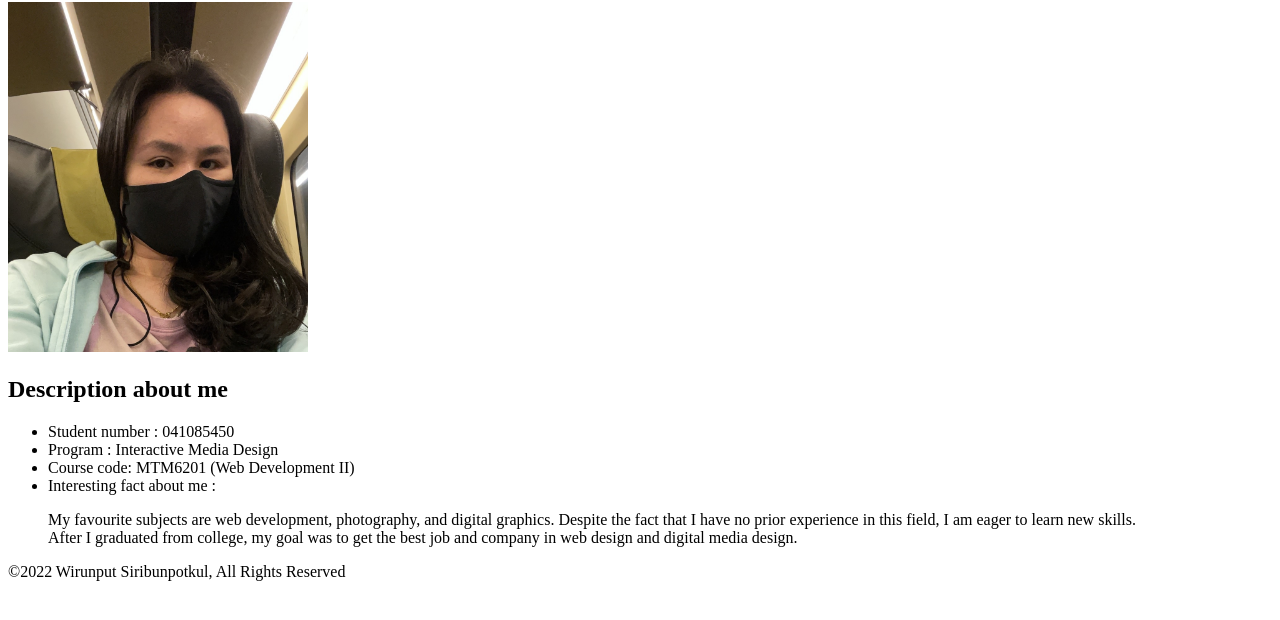
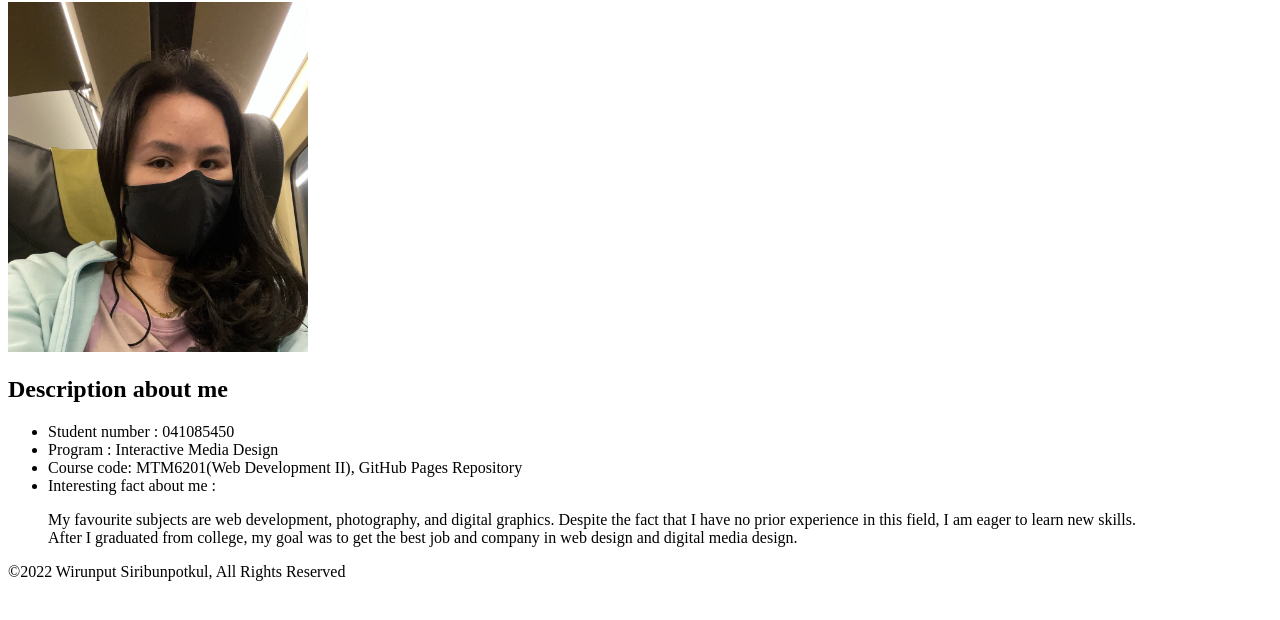
Before and after one commit to siri0019/mtm6201-week1, a plain HTML site: page index.html in a window 1280 px wide. Shown: the part 78-698 px from the top of the page. Drawn offline with Linux system fonts and the light colour scheme.

Commit message:
revised name of Assignment

```diff
--- a/index.html
+++ b/index.html
@@ -16,7 +16,7 @@
         <ul>
         <li>Student number : 041085450</li>
         <li>Program : Interactive Media Design</li>
-        <li>Course code: MTM6201 (Web Development II)</li>
+        <li>Course code: MTM6201(Web Development II), GitHub Pages Repository </li>
         <li>Interesting fact about me :
         <p> My favourite subjects are web development, photography, and digital graphics. Despite the fact that I have no prior experience in this field, I am eager to learn new skills.<br> After I graduated from college, my goal was to get the best job and company in web design and digital media design.</p></li>
         </ul>
```
